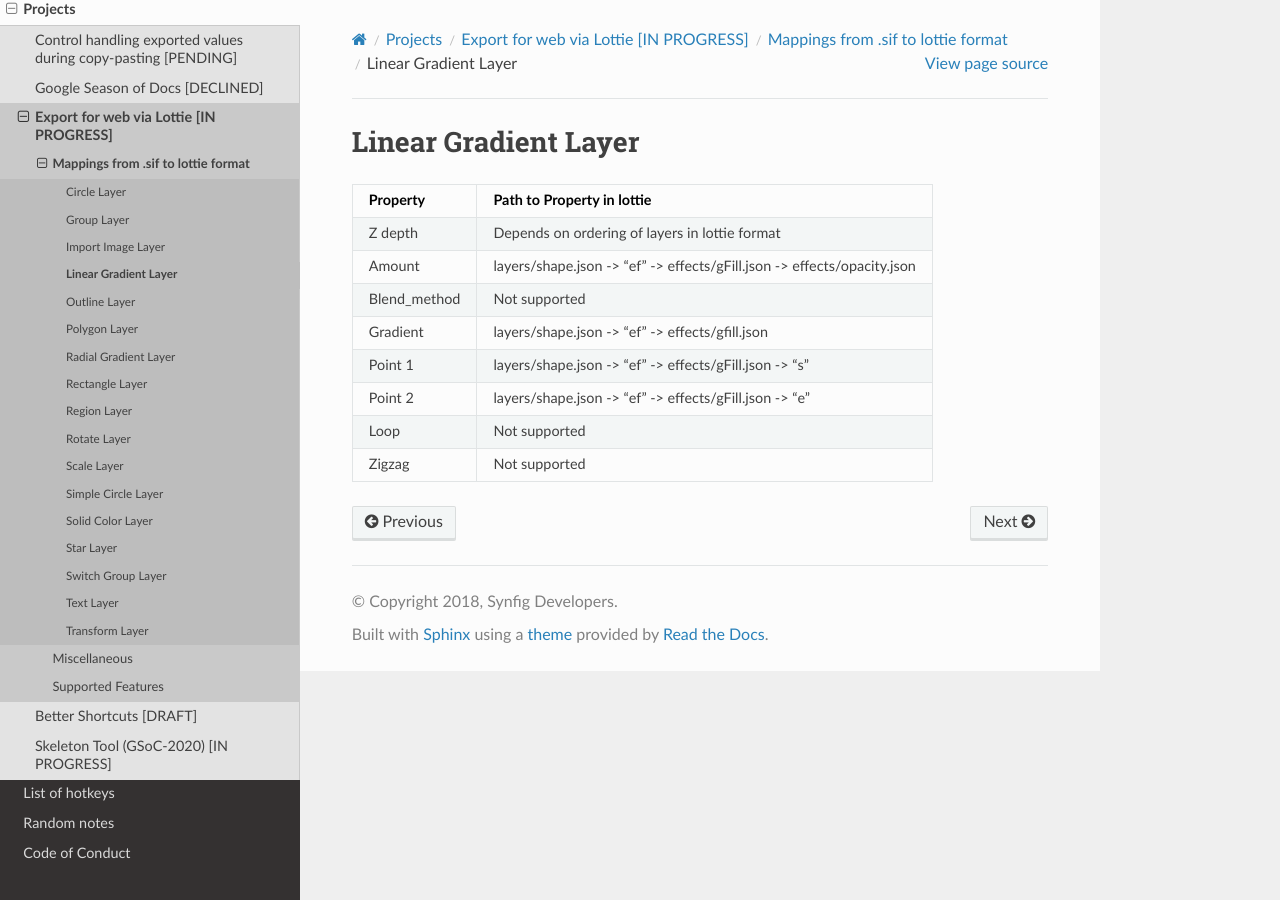
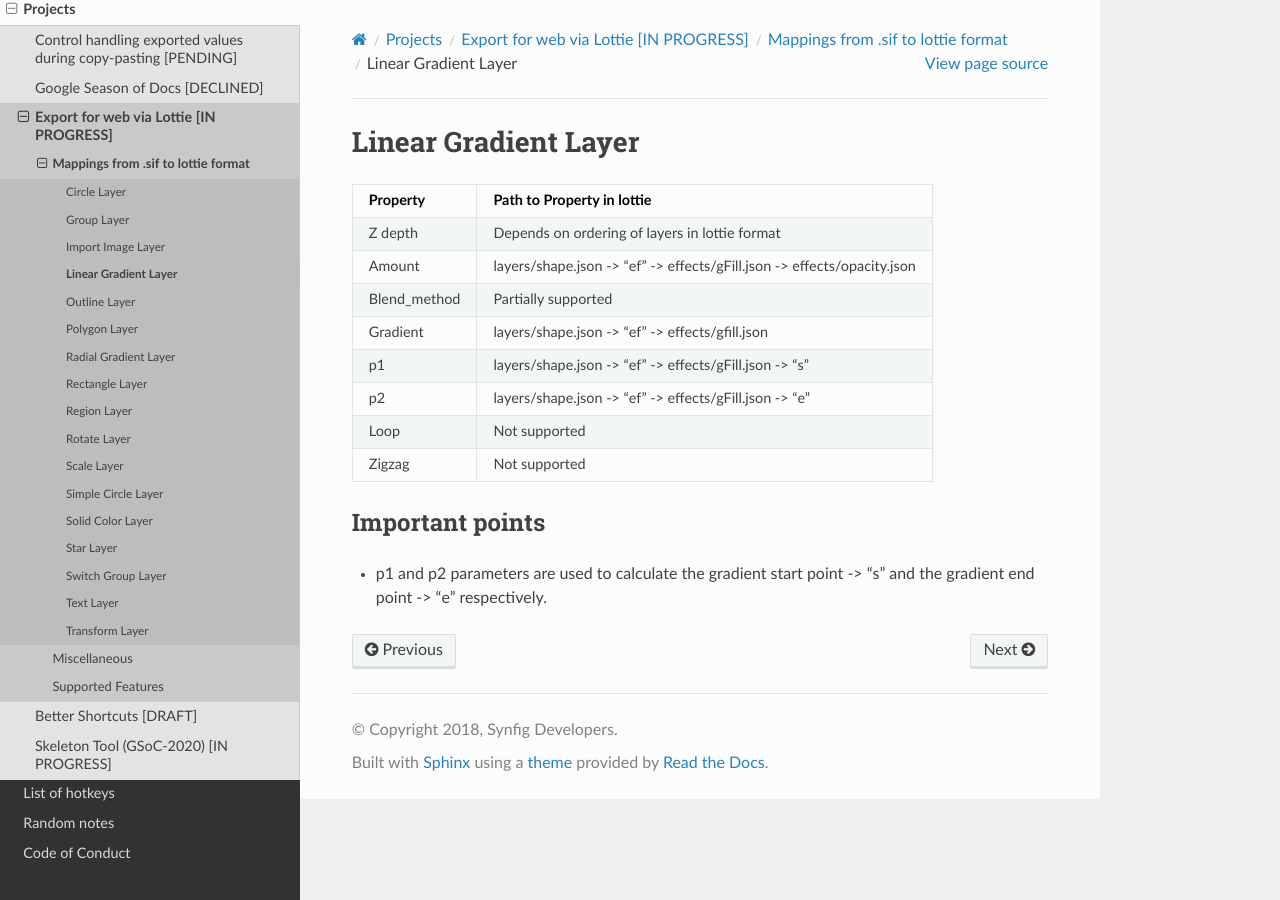
Before and after one commit to synfig/synfig-docs-dev, a Sphinx documentation site: the page built from docs/projects/lottie/layers/linear_gradient.rst, in a window 1280 px wide. Built offline with Sphinx 7.4.7 and the Read the Docs theme 2.0.0, drawn with Linux system fonts in a browser that asks for light colours.

Commit message:
Resolved the changes requested

```diff
--- a/docs/projects/lottie/layers/linear_gradient.rst
+++ b/docs/projects/lottie/layers/linear_gradient.rst
@@ -8,15 +8,20 @@ Linear Gradient Layer
 +---------------------+---------------------------------------------------------------------------+
 |        Amount       |   layers/shape.json -> "ef" -> effects/gFill.json -> effects/opacity.json |
 +---------------------+---------------------------------------------------------------------------+
-|     Blend_method    |Not supported                                                              |
+|     Blend_method    |Partially supported                                                        |
 +---------------------+---------------------------------------------------------------------------+
 |        Gradient     |    layers/shape.json -> "ef" -> effects/gfill.json                        |
 +---------------------+---------------------------------------------------------------------------+
-|       Point 1       |layers/shape.json ->  "ef" -> effects/gFill.json ->  "s"                   |
+|       p1            |layers/shape.json ->  "ef" -> effects/gFill.json ->  "s"                   |
 +---------------------+---------------------------------------------------------------------------+
-|       Point 2       |layers/shape.json ->  "ef" -> effects/gFill.json ->  "e"                   |
+|       p2            |layers/shape.json ->  "ef" -> effects/gFill.json ->  "e"                   |
 +---------------------+---------------------------------------------------------------------------+
 |      Loop           |                               Not supported                               |
 +---------------------+---------------------------------------------------------------------------+
 |      Zigzag         |                               Not supported                               |
 +---------------------+---------------------------------------------------------------------------+
+
+Important points
+----------------
+
+- p1 and p2 parameters are used to calculate the gradient start point -> "s" and the gradient end point -> "e" respectively.
```
Also changed, not shown: docs/projects/lottie/layers/radial_gradient.rst (+7 -1 lines).
